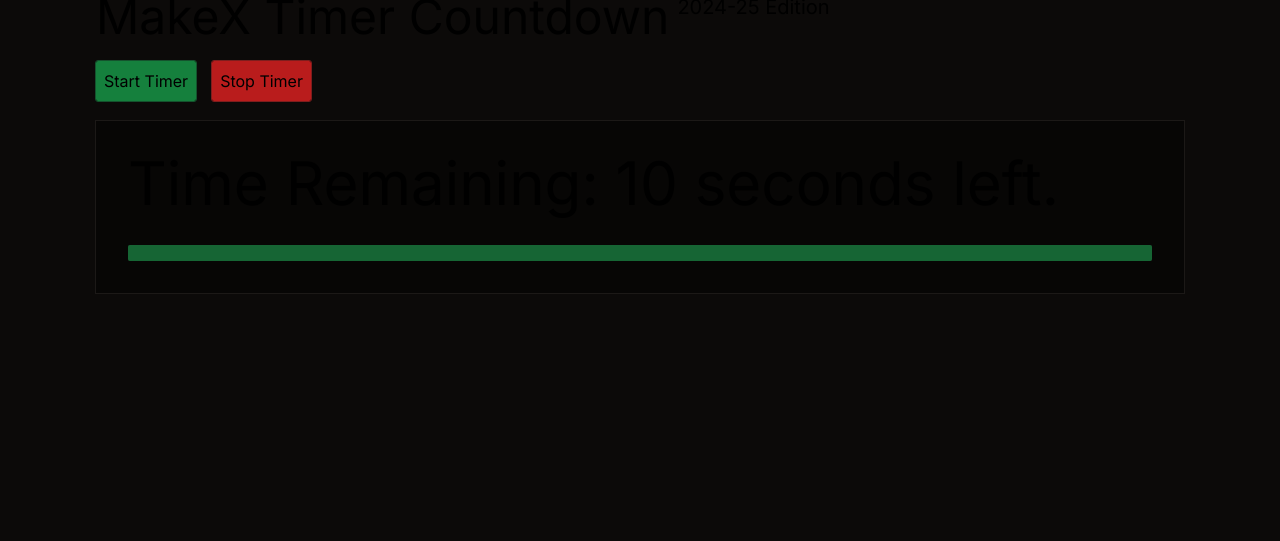
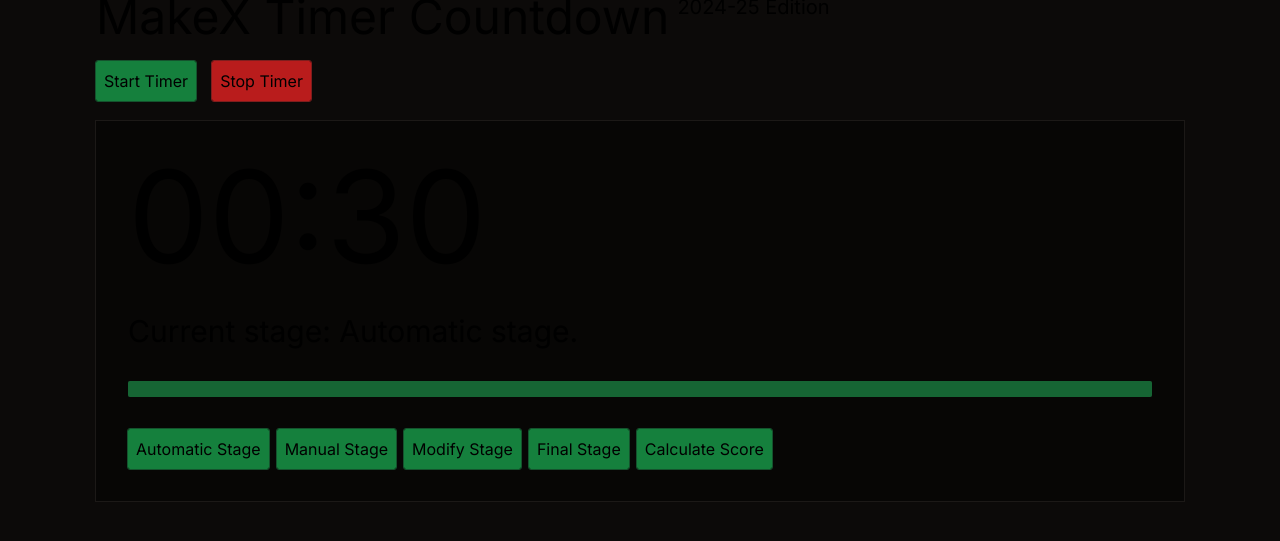
Before and after one commit to piyaphatliamwilai/makex-score-calculator, a Next.js app: page /timer in a window 1280 px wide. Shown: the part 103-644 px from the top of the page. Built offline with nearby package versions, Linux system fonts and the light colour scheme.

Commit message:
finally a working timer

```diff
--- a/src/app/timer/page.jsx
+++ b/src/app/timer/page.jsx
@@ -1,12 +1,15 @@
 "use client"
 
+import Link from "next/link"
 import { useState } from "react"
 
 export default function Timer() {
-    const [countdown, setCountdown] = useState(10)
+    const [countdown, setCountdown] = useState(30)
     const [timer, setTimer] = useState(0)
     const [width, setWidth] = useState(100)
-    const [startTime, setStartTime] = useState(10)
+    const [startTime, setStartTime] = useState(30)
+    const [stage, setStage] = useState("Automatic")
+    const [status, setStatus] = useState("00:30")
 
     function StartTimer() {
         clearTimeout(timer)
@@ -18,22 +21,56 @@
         setCountdown((current) => {
                 let val = current - 1
                 if (current == 0) {
-                    ResetTimer()
+                    UpdateStatus(current)
+                    return current
                 } else {
                     setWidth((num) => {
                         console.log((val / startTime) * 100)
                         return (val / startTime) * 100
                     })
                 }
+                UpdateStatus(current)
                 return val;
             }
         )
+    }
+
+    function UpdateStatus(min) {
+        let seconds = String(min % 60).padStart(2, '0')
+        let minute =  String(Math.max(Math.floor(seconds / 60), 0)).padStart(2, '0')
+        setStatus(minute + ":" + seconds)
     }
 
     function ResetTimer() {
         console.log('resetting')
         clearTimeout(timer)
         clearInterval(timer)
+    }
+
+    function ChangeStage(num) {
+        if (num == 0) {
+            // Automatic Stage
+            setCountdown(30)
+            setStartTime(30)
+            setStage("Automatic")
+            UpdateStatus(30)
+        } else if (num == 1) {
+            setCountdown(100)
+            setStartTime(100)
+            setStage("Manual")
+            UpdateStatus(100)
+        } else if (num == 2) {
+            setCountdown(60)
+            setStartTime(60)
+            setStage("Modify")
+            UpdateStatus(60)
+        } else if (num == 3) {
+            setCountdown(90)
+            setStartTime(90)
+            setStage("Final")
+            UpdateStatus(90)
+        }
+        ResetTimer()
     }
 
     return(
@@ -44,14 +81,24 @@
             </div>
             <div className="flex space-x-4">
                 <button onClick={StartTimer} className="p-2 bg-green-700 outline outline-1 outline-green-900 rounded-sm">Start Timer</button>
-              <button onClick={ResetTimer} className="p-2 bg-red-700 outline outline-1 outline-red-900 rounded-sm">Stop Timer</button>
+                <button onClick={ResetTimer} className="p-2 bg-red-700 outline outline-1 outline-red-900 rounded-sm">Stop Timer</button>
             </div>
             <div className="min-h-max bg-black bg-opacity-40 outline outline-stone-900 outline-1 px-8 py-8 space-y-8">
-                <h1 className="text-6xl">Time Remaining: {countdown} seconds left.</h1>
+                <h1 className="text-9xl">{status}</h1>
+                <h1 className="text-3xl">Current stage: {stage} stage.</h1>
                 <div className={"flex h-4 bg-opacity-10 bg-white rounded-sm"}>
                     <div className={"h-4 bg-green-800 rounded-sm"} style={{width: width + '%'}}></div>
                 </div>
-            </div>
+                <div className="flex space-x-2">
+                    <button onClick={() => {ChangeStage(0)}} className="p-2 bg-green-700 outline outline-1 outline-green-900 rounded-sm">Automatic Stage</button>
+                    <button onClick={() => {ChangeStage(1)}} className="p-2 bg-green-700 outline outline-1 outline-green-900 rounded-sm">Manual Stage</button>
+                    <button onClick={() => {ChangeStage(2)}} className="p-2 bg-green-700 outline outline-1 outline-green-900 rounded-sm">Modify Stage</button>
+                    <button onClick={() => {ChangeStage(3)}} className="p-2 bg-green-700 outline outline-1 outline-green-900 rounded-sm">Final Stage</button>
+                    <Link href={"/"}>
+                        <button className="p-2 bg-green-700 outline outline-1 outline-green-900 rounded-sm">Calculate Score</button>
+                    </Link>
+                </div>
+                </div>
         </main>
     )
 }
```
